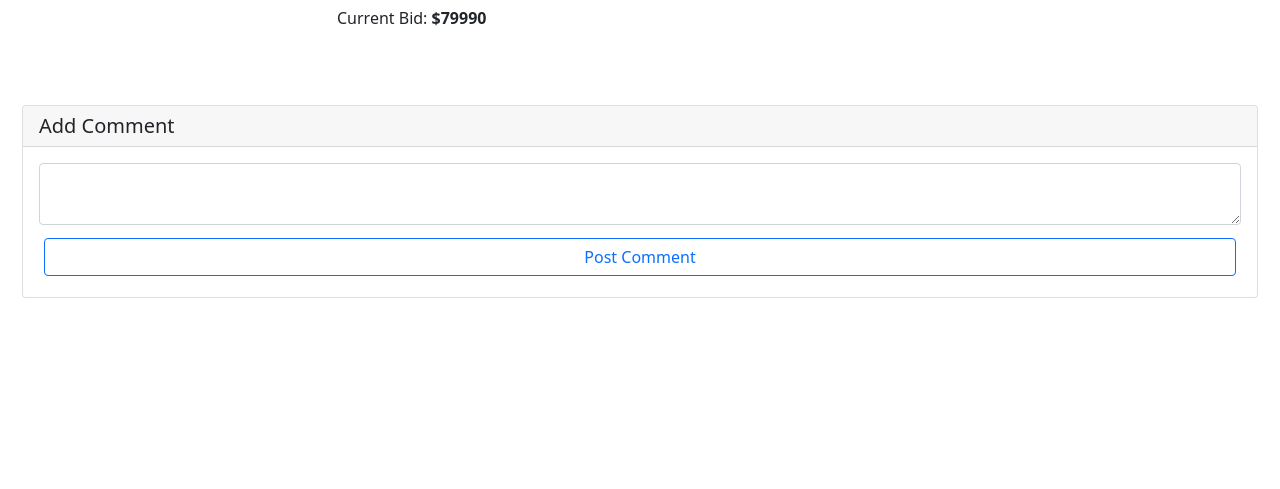
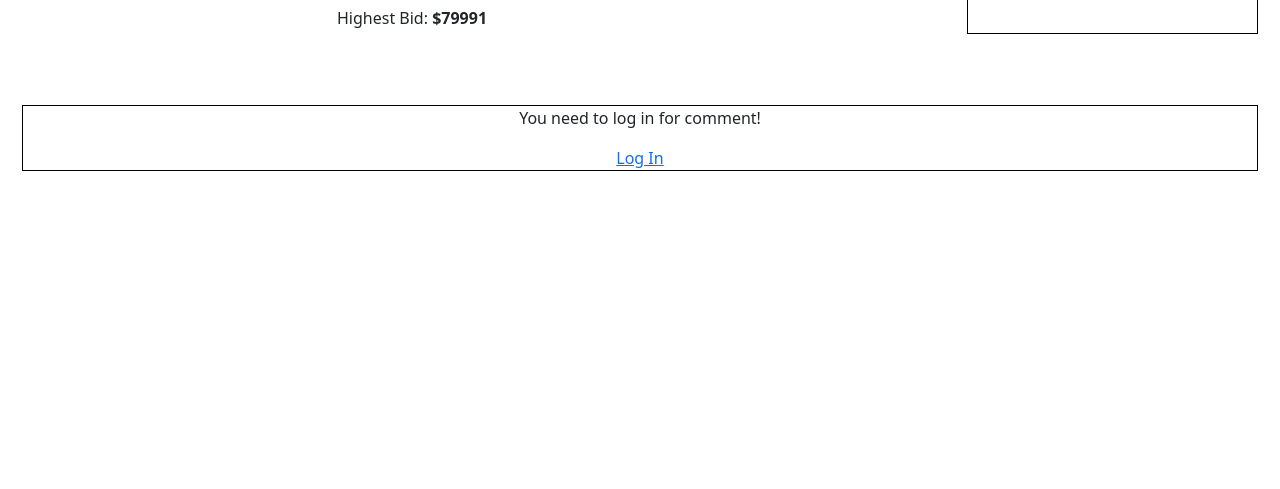
Before and after one commit to idoyudha/commerce, a Django app: a page that uses auctions/templates/auctions/specific.html in a window 1280 px wide. Shown: the part 311-800 px from the top of the page. Run offline with Django 3.2, Linux system fonts and the light colour scheme; data comes from the database, SQL or seed files in the repository; both versions use the stored data as it was after the commit.

Commit message:
Fixed for bid

```diff
--- a/auctions/models.py
+++ b/auctions/models.py
@@ -29,7 +29,7 @@ class AuctionListing(models.Model):
 
 
 class Bid(models.Model):
-    amount_bid = models.PositiveIntegerField()
+    amount_bid = models.PositiveIntegerField(default=0)
     user = models.ForeignKey(User, on_delete=models.CASCADE)
     listing = models.ForeignKey(AuctionListing, on_delete=models.CASCADE)
 
--- a/auctions/templates/auctions/index.html
+++ b/auctions/templates/auctions/index.html
@@ -19,7 +19,7 @@
                 <a href="#" class="btn btn-outline-success btn-sm">Add to Watchlist</a>
             </div>
             <div class="card-footer text-muted">
-              ${{ list.price }}
+              Starting price: ${{ list.price }}
             </div>
           </div>
         </div>
--- a/auctions/templates/auctions/specific.html
+++ b/auctions/templates/auctions/specific.html
@@ -14,9 +14,10 @@
       <p class="card-text mb-2"><small>{{ list.category }}</small></p>
       <p class="card-text mb-1">{{ list.description }}</p>
       <p class="card-text mb-1">Starting Price: <b>${{ list.price }}</b></p>
-      <p class="card-text mb-1">Current Bid: <b>${{ list.price }}</b></p>
+      <p class="card-text mb-1">Highest Bid: <b>${{ bid }}</b></p>
     </div>
     <div class="col-sm">
+      {% if user.is_authenticated %}
       <form action="{% url 'bid' title %}" method="post">
         {% csrf_token %}
         <div class="card border-info mb-3 h-100">
@@ -33,12 +34,29 @@
           </div>
         </div>
       </form>
+      {% if message1 %}
+        <div class="alert alert-success" role="alert">
+          {{ message1 }}
+        </div>
+      {% endif %}
+      {% if message2 %}
+        <div class="alert alert-warning" role="alert">
+          {{ message2 }}
+        </div>
+      {% endif %}
+      {% else %}
+      <div class="bid log" style="margin: auto; text-align: center; border: 1px solid black; height: 100%;">
+        <p>You need to log in for bidding!</p>
+        <a href="{% url 'login' %}">Log In</a>
+      </div>
+      {% endif %}
     </div>
   </div>
   {% endfor %}
 </div>
 <div class="container-fluid">
   <div class="col">
+    {% if user.is_authenticated %}
     <form action="#" method="post">
       {% csrf_token %}
       <div class="card h-100">
@@ -51,6 +69,12 @@
         </div>
       </div>
     </form>
+    {% else %}
+    <div class="bid log" style="margin: auto; text-align: center; border: 1px solid black;">
+      <p>You need to log in for comment!</p>
+      <a href="{% url 'login' %}">Log In</a>
+    </div>
+    {% endif %}
   </div>
 </div>
 
--- a/auctions/views.py
+++ b/auctions/views.py
@@ -5,10 +5,10 @@ from django.shortcuts import render, redirect
 from django.urls import reverse
 from django.contrib.auth.decorators import login_required
 
+
 from .models import User, AuctionListing, Bid, Comment
 from .forms import ListingForm, BidForm, CommentForm
 
-from datetime import date, datetime
 
 
 def index(request):
@@ -91,31 +91,56 @@ def specific(request, title):
     data = AuctionListing.objects.filter(title=title)
     bid_form = BidForm()
     comment_form = CommentForm()
+    # bid query
+    pk = AuctionListing.objects.values('pk').get(title=title)
+    id = pk.get('pk')
+    bid_queryset = Bid.objects.values_list('amount_bid', flat=True).filter(listing=id)
+    highest_bid = bid_queryset.order_by('amount_bid').last()
     context = {
         "data": data,
         "title": title,
         "bid_form": bid_form,
-        "comment_form": comment_form
+        "comment_form": comment_form,
+        "bid": highest_bid,
     }
     return render(request, "auctions/specific.html", context)
 
-@login_required(login_url='/login/')
 def bid(request, title):
     data = AuctionListing.objects.filter(title=title)
+    price = AuctionListing.objects.values_list('price', flat=True).filter(title=title).last()
+    # bid query
+    pk = AuctionListing.objects.values('pk').get(title=title)
+    id = pk.get('pk')
+    bid_queryset = Bid.objects.values_list('amount_bid', flat=True).filter(listing=id)
+    highest_bid = bid_queryset.order_by('amount_bid').last()
+    highest_bid = 0 if highest_bid is None else highest_bid
     if request.method == 'POST':
         bid_form = BidForm(request.POST)
-        if bid_form.is_valid():
+        bid = int(request.POST.get('amount_bid'))
+        if bid_form.is_valid() and bid > highest_bid and bid > price:
             bid_data = bid_form.save(commit=False)
             bid_data.user = request.user
             bid_data.listing = AuctionListing.objects.get(title=title)
             bid_data.save()
-            return redirect("specific", title)
+            # return highest bid after saving
+            highest_bid = bid_queryset.order_by('amount_bid').last()
+            context = {
+                "data": data,
+                "title": title,
+                "bid_form": BidForm(),
+                "comment_form": CommentForm(),
+                "bid": highest_bid,
+                "message1": 'Bid success!'
+            }
+            return render(request, "auctions/specific.html", context)
         else:
             context = {
             "data": data,
             "title": title,
             "bid_form": bid_form,
-            "comment_form": CommentForm()
+            "bid": highest_bid,
+            "comment_form": CommentForm(),
+            "message2": 'Bid must be greater than last bid or starting price'
             }
             return render(request, "auctions/specific.html", context)
 
@@ -124,6 +149,7 @@ def bid(request, title):
             "data": data,
             "title": title,
             "bid_form": BidForm(),
+            "bid": highest_bid,
             "comment_form": CommentForm()
         }
         return render(request, "auctions/specific.html", context)
```
Also changed, not shown: auctions/migrations/0001_initial.py (added), auctions/migrations/__init__.py (added), db.sqlite3.
